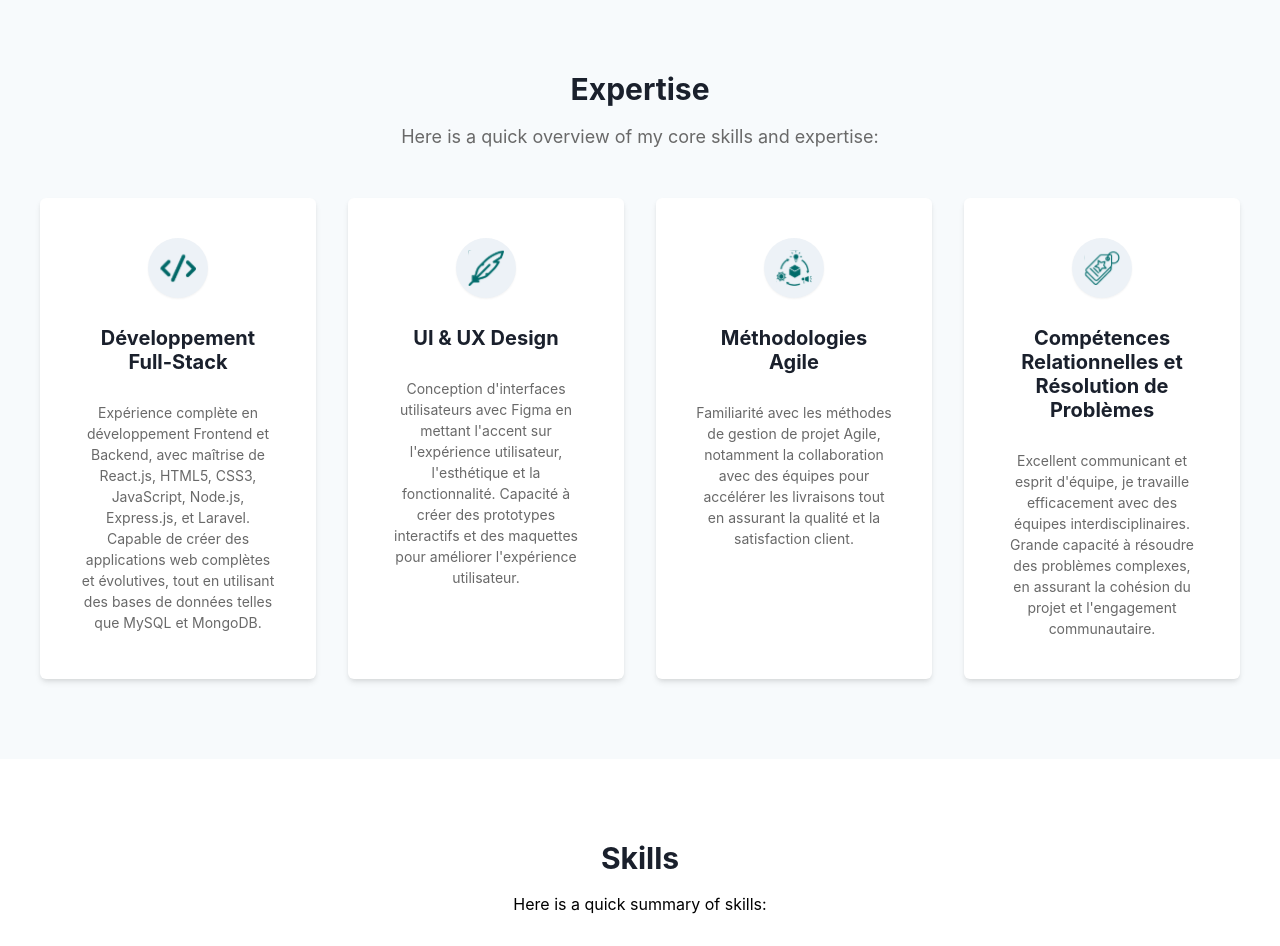
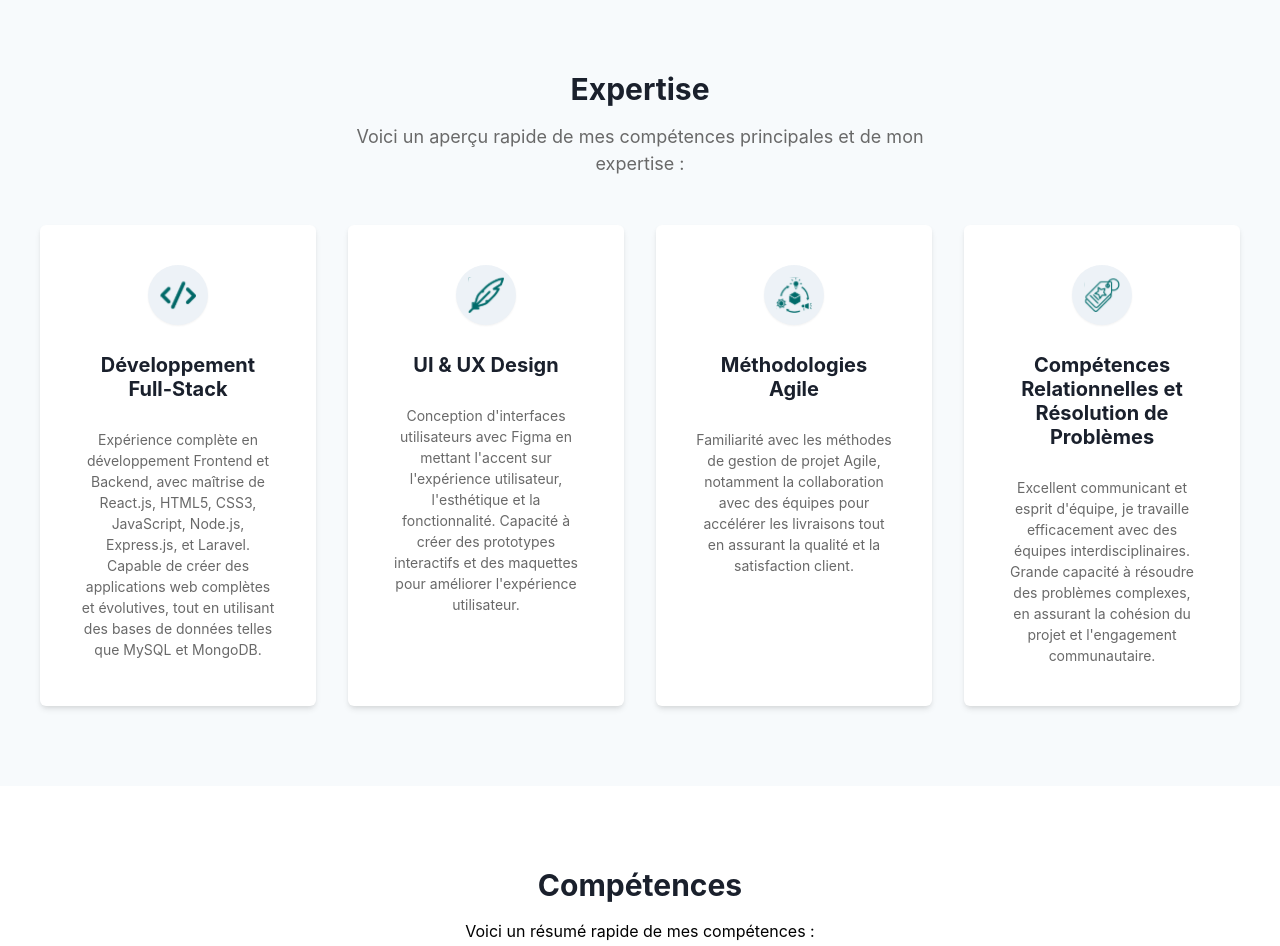
Before and after one commit to AnasOudadsse/portfolio, a React (Create React App) app: page / in a window 1280 px wide. Shown: the part 1200-2146 px from the top of the page. Built offline with nearby package versions, Linux system fonts and the light colour scheme.

Commit message:
"Translated text content from English to French in Expertise, Header, Projects, and Skills components."

```diff
--- a/src/Components/Expertise/Expertise.jsx
+++ b/src/Components/Expertise/Expertise.jsx
@@ -25,7 +25,7 @@ function Expertise() {
             Expertise
           </Heading>
           <Text fontSize="lg" color={color} textAlign="center" maxW="600px">
-            Here is a quick overview of my core skills and expertise:
+            Voici un aperçu rapide de mes compétences principales et de mon expertise :
           </Text>
         </VStack>
 
--- a/src/Components/Header/Header.jsx
+++ b/src/Components/Header/Header.jsx
@@ -70,7 +70,7 @@ const Header = () => {
         height="70px"
         mx={{ base: '20px', md: '50px', lg: '100px', xl: '120px' }}
       >
-        <Heading fontFamily="sans-serif" justifySelf="start" fontSize={{ base: '24px', lg: '35px' }}>
+        <Heading fontFamily="sans-serif" as={'a'} href='#Home' justifySelf="start" fontSize={{ base: '24px', lg: '35px' }}>
           {`<AO />`}
         </Heading>
 
--- a/src/Components/Projects/Projects.jsx
+++ b/src/Components/Projects/Projects.jsx
@@ -59,10 +59,10 @@ export const Projects = () => {
       {/* Heading and Subtitle */}
       <VStack align="center" mb={12}>
         <Heading size="lg" mb={4}>
-          Projects
+          Projets
         </Heading>
         <Text fontSize="lg" color={color} textAlign="center">
-          Some of the noteworthy projects I have built:
+            Quelques projets remarquables que j'ai réalisés :
         </Text>
       </VStack>
 
--- a/src/Components/Skills/Skills.jsx
+++ b/src/Components/Skills/Skills.jsx
@@ -52,10 +52,10 @@ const Skills = () => {
       >
         <VStack spacing={4} align="center" mb={8}>
           <Heading size="lg" textAlign="center">
-            Skills
+            Compétences
           </Heading>
           <Text fontSize="md" color={color}>
-            Here is a quick summary of skills:
+          Voici un résumé rapide de mes compétences :
           </Text>
         </VStack>
 
```
